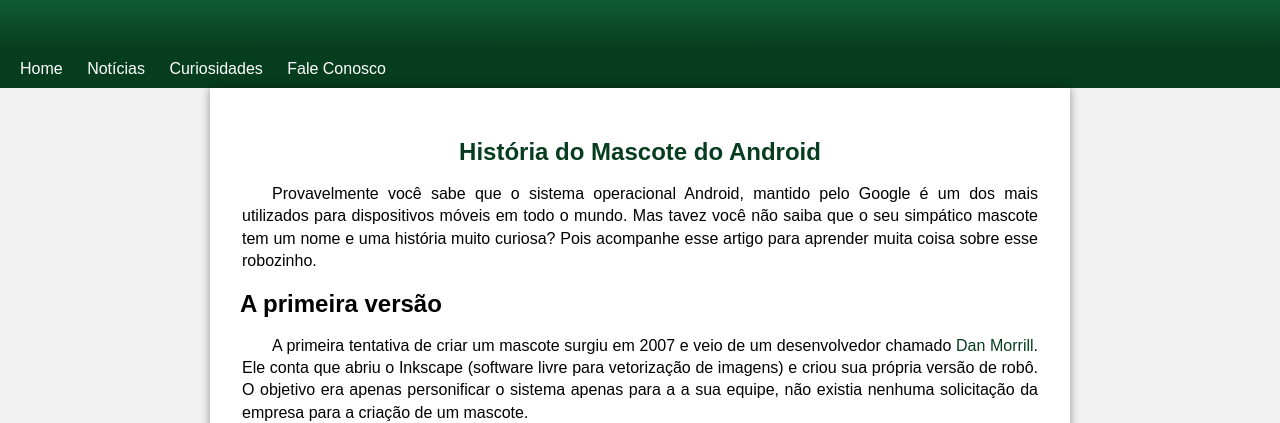
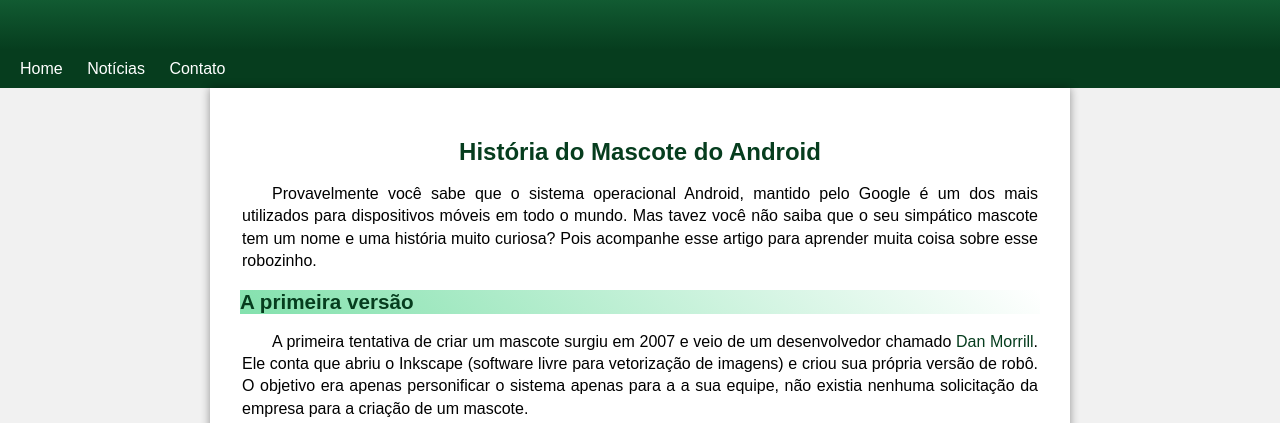
Before and after one commit to MateusAlexsandro/HTML--CSS, a plain HTML site: page Exercícios/CSS3/d10/index.html in a window 1280 px wide. Shown: the part 130-553 px from the top of the page. Drawn offline with Linux system fonts and the light colour scheme; a web font is replaced by a local one.

Commit message:
Header e h2 corrigidos

```diff
--- a/Exercícios/CSS3/d10/index.html
+++ b/Exercícios/CSS3/d10/index.html
@@ -15,8 +15,8 @@
 <nav>
     <a href="#">Home</a>
     <a href="#">Notícias</a>
-    <a href="#">Curiosidades</a>
-    <a href="#">Fale Conosco</a>
+    <a href="#">Contato</a>
+
 </nav>
 
 
@@ -52,8 +52,8 @@
                    <p>A principal inspiração para os traços do novo Bugdroid veio daqueles bonequinhos que ilustram portas de banheiro para indicar o gênero de cada porta. Conta a lenda que a artista estava criando em sua mesa no escritório do Google e olhou para o lado dos banheiros e a identificação foi imediata: simples, limpo, objetivo.</p>
 
                    <div class="video"><iframe width="560" height="315" src="https://www.youtube.com/embed/l2UDgpLz20M?si=LZ5di2jSkUNKgkVM" title="YouTube video player" frameborder="0" allow="accelerometer; autoplay; clipboard-write; encrypted-media; gyroscope; picture-in-picture; web-share" referrerpolicy="strict-origin-when-cross-origin" allowfullscreen></iframe></div>
-
-                   <aside>
+                </article>
+                       <aside >
                            <h2>Quer aprender mais?</h2>
                            <p>Outro assunto curioso em relação ao Android é que cada versão sempre foi nomeada em homenagem a um doce, em ordem alfabética a partir da versão    1.5 até a 9.0.</p>
                            <ul>
@@ -78,10 +78,8 @@
                                Acesse aqui o site <a target="_blank" href="https://www.android.com/intl/en_uk/history/#/donut">Android History</a> para conhecer a sequência das versões "adocicadas" e o que cada uma trouxe para o sistema Android.
                            </p>
                        </aside>
+                       <p>Então é isso! Espero que você tenha gostado do nosso artigo com essa curiosidade sobre o sistema Android e seu simpático mascote.</p>
 
-
-                   <p>Então é isso! Espero que você tenha gostado do nosso artigo com essa curiosidade sobre o sistema Android e seu simpático mascote.</p>
-               </article>
            </main>
            <footer>Site criado por Gustavo Guanabara para o CursoemVideo.</footer>
 </body>
--- a/Exercícios/CSS3/d10/stlyle.css
+++ b/Exercícios/CSS3/d10/stlyle.css
@@ -108,7 +108,7 @@
     color: var(--cor5);
     text-align: center;
 }
-main >h2{
+article h2{
     font-size: 1.29em;
     color: #063d1e;
     background-image: linear-gradient(45deg, var(--cor1), rgba(255, 255, 255, 0));
@@ -134,6 +134,7 @@
     left:21%;
     width:58.5%;
     height: 88.05%;
+    min-width: 350px;
 }
 aside{
     background-color: #c5edb6;
```
Lines whose indentation alone changed are shown as unchanged.
